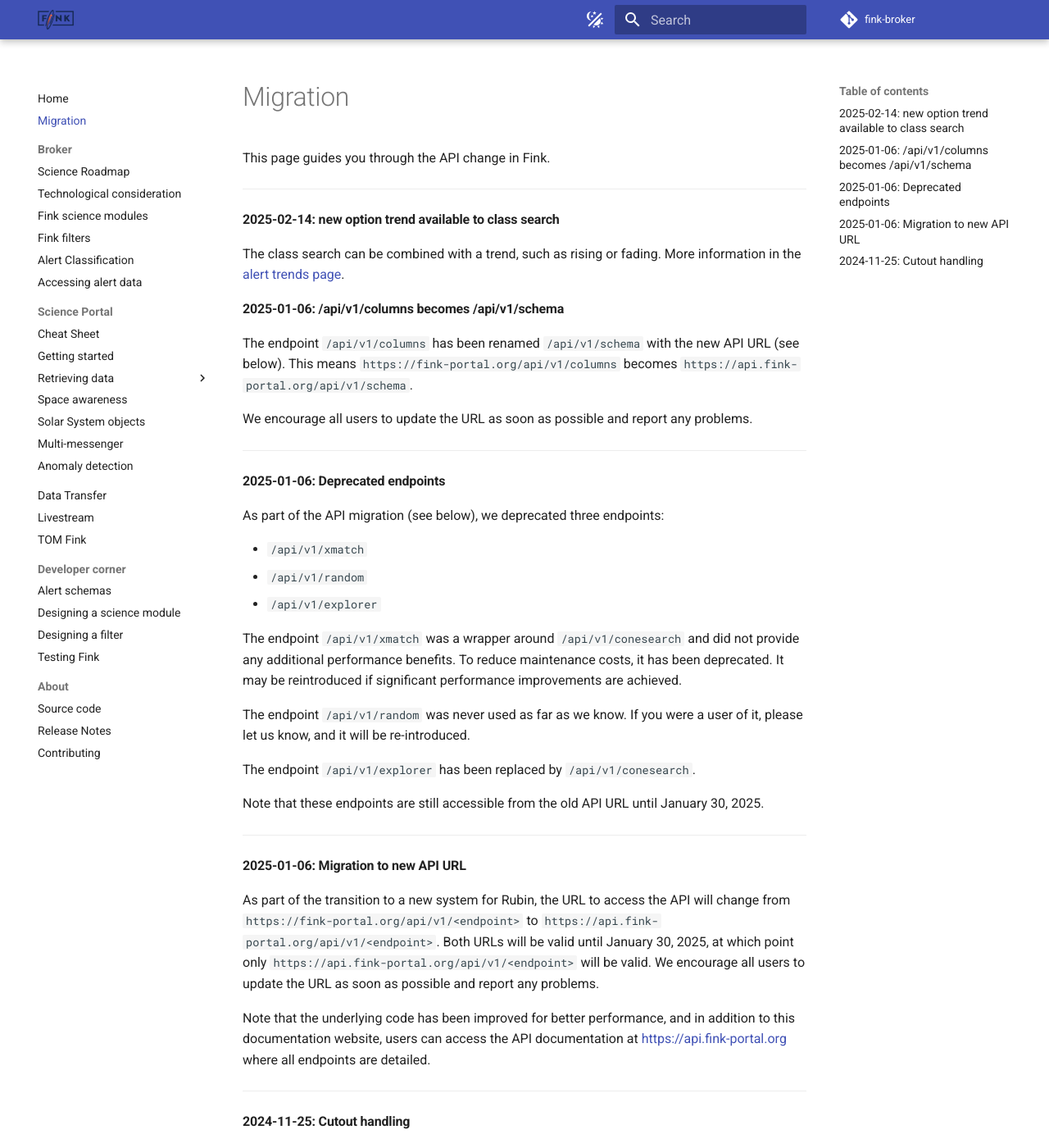
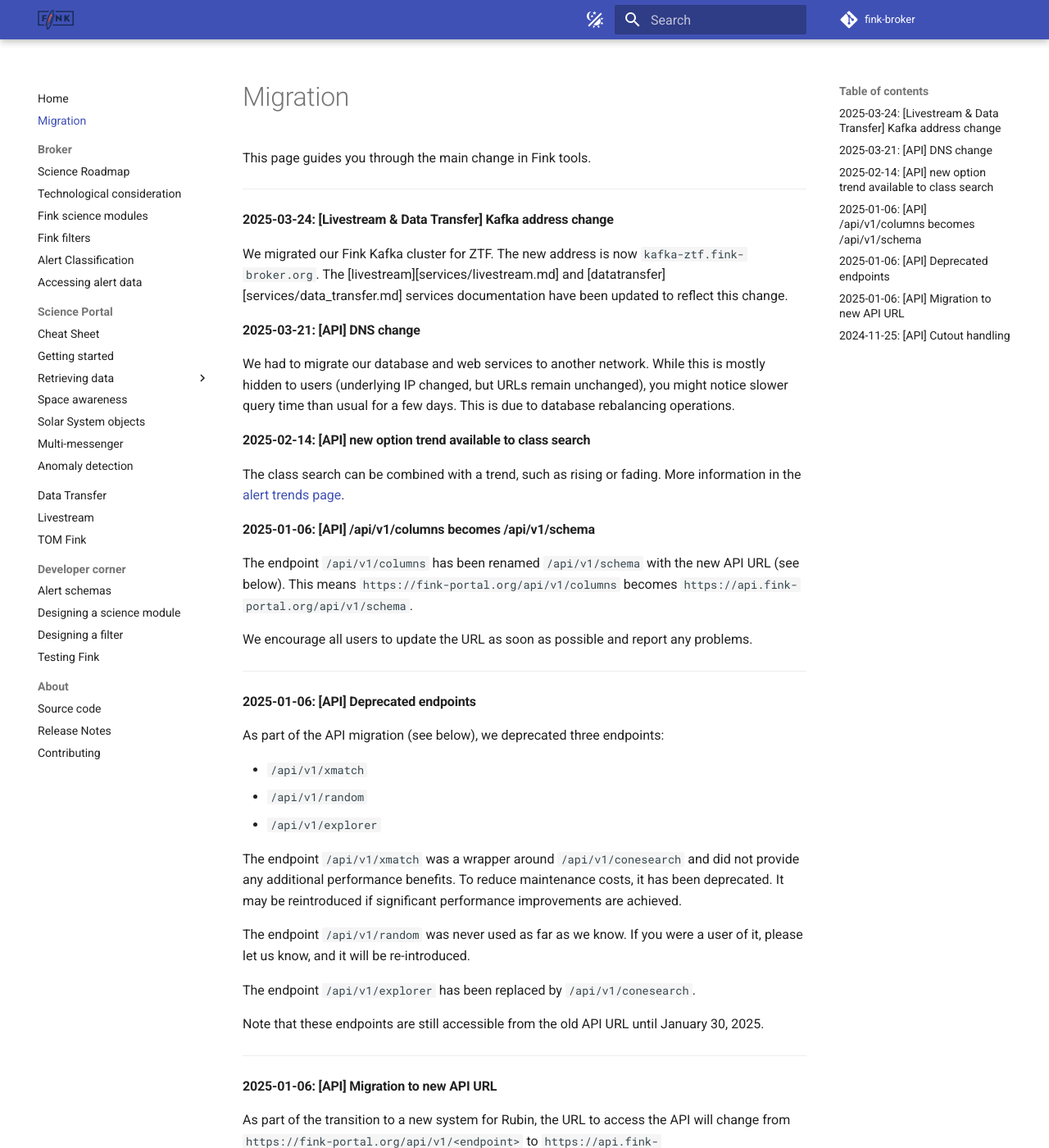
Before and after one commit to astrolabsoftware/fink, an MkDocs documentation site: the page built from docs/migration.md, in a window 1280 px wide and 1400 px high. Shown: the whole window at 82% size. Built offline with MkDocs 1.6.1 and Material for MkDocs 9.7.7, drawn with Linux system fonts in a browser that asks for light colours; comment, search, counter and statistics services are not loaded; some of the changed text lies outside the part shown.

Commit message:
Update Kafka doc

```diff
--- a/docs/migration.md
+++ b/docs/migration.md
@@ -1,14 +1,22 @@
 # Migration
 
-This page guides you through the API change in Fink.
+This page guides you through the main change in Fink tools.
 
 ---
 
-#### 2025-02-14: new option trend available to class search
+#### 2025-03-24: [Livestream & Data Transfer] Kafka address change
+
+We migrated our Fink Kafka cluster for ZTF. The new address is now `kafka-ztf.fink-broker.org`. The [livestream][services/livestream.md] and [datatransfer][services/data_transfer.md] services documentation have been updated to reflect this change.
+
+#### 2025-03-21: [API] DNS change
+
+We had to migrate our database and web services to another network. While this is mostly hidden to users (underlying IP changed, but URLs remain unchanged), you might notice slower query time than usual for a few days. This is due to database rebalancing operations.
+
+#### 2025-02-14: [API] new option trend available to class search
 
 The class search can be combined with a trend, such as rising or fading. More information in the [alert trends page](services/search/classsearch.md#alert-trends).
 
-#### 2025-01-06: /api/v1/columns becomes /api/v1/schema
+#### 2025-01-06: [API] /api/v1/columns becomes /api/v1/schema
 
 The endpoint `/api/v1/columns` has been renamed `/api/v1/schema` with the new API URL (see below). This means `https://fink-portal.org/api/v1/columns` becomes `https://api.fink-portal.org/api/v1/schema`.
 
@@ -16,7 +24,7 @@ We encourage all users to update the URL as soon as possible and report any prob
 
 ---
 
-#### 2025-01-06: Deprecated endpoints
+#### 2025-01-06: [API] Deprecated endpoints
 
 As part of the API migration (see below), we deprecated three endpoints:
 
@@ -34,7 +42,7 @@ Note that these endpoints are still accessible from the old API URL until Januar
 
 ---
 
-#### 2025-01-06: Migration to new API URL
+#### 2025-01-06: [API] Migration to new API URL
 
 As part of the transition to a new system for Rubin, the URL to access the API will change from `https://fink-portal.org/api/v1/<endpoint>` to `https://api.fink-portal.org/api/v1/<endpoint>`. Both URLs will be valid until January 30, 2025, at which point only `https://api.fink-portal.org/api/v1/<endpoint>` will be valid. We encourage all users to update the URL as soon as possible and report any problems.
 
@@ -42,7 +50,7 @@ Note that the underlying code has been improved for better performance, and in a
 
 ---
 
-#### 2024-11-25: Cutout handling
+#### 2024-11-25: [API] Cutout handling
 
 When requesting arrays, you can now ask to download all 3 cutouts at once:
 
```
Also changed, not shown: docs/services/data_transfer.md (+5 -6 lines), docs/services/livestream.md (+4 -4 lines).
